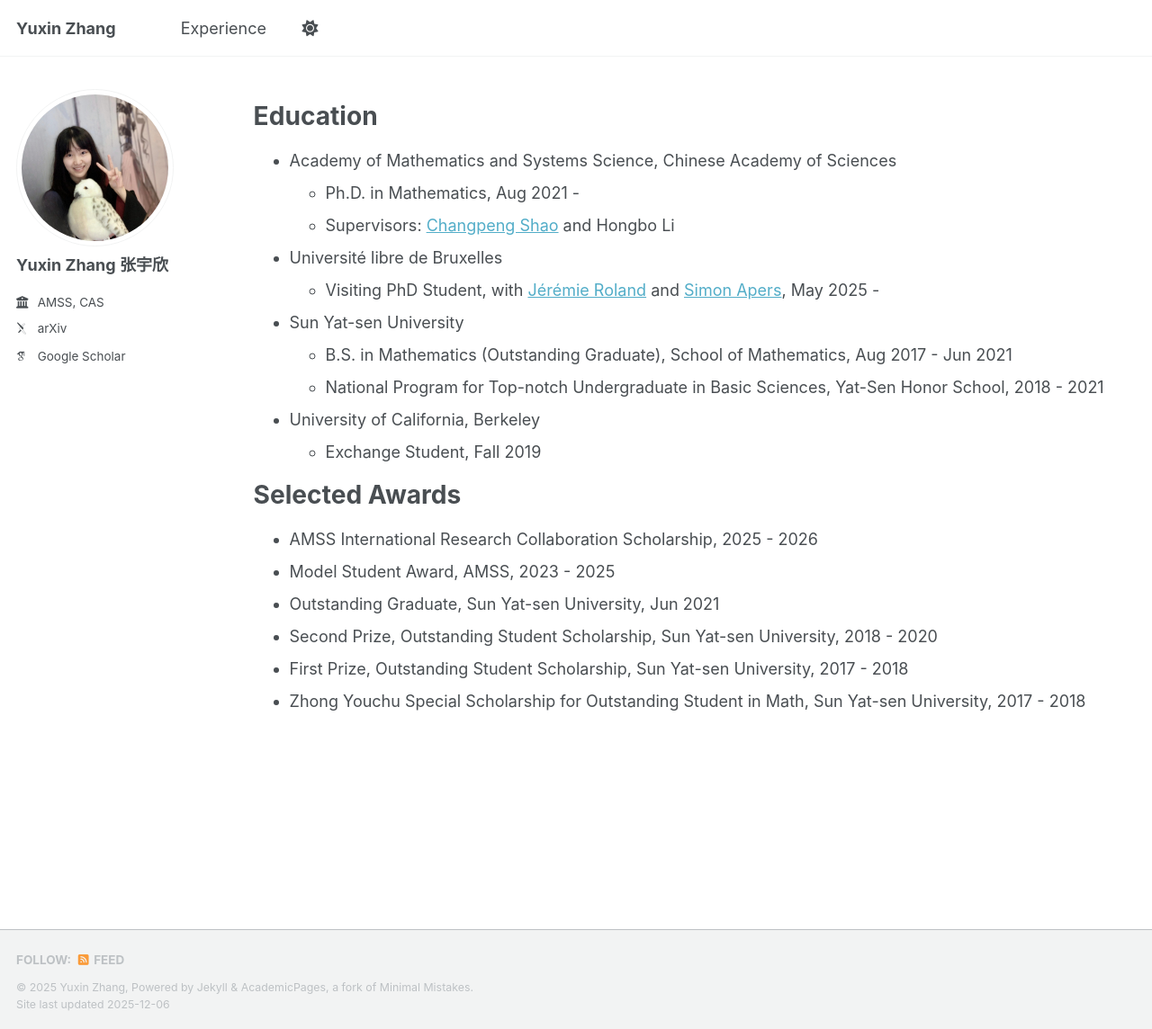
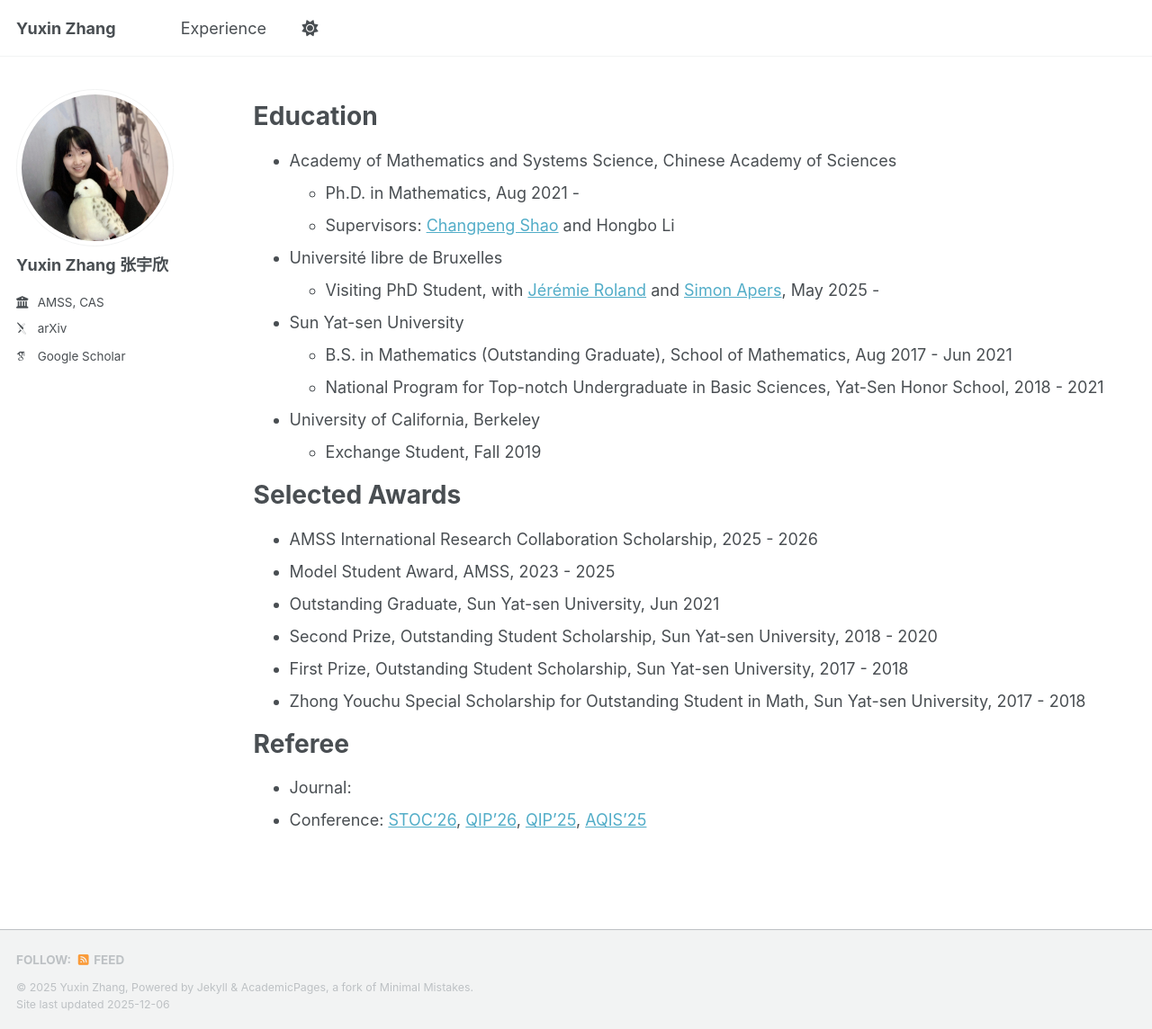
Before and after one commit to yuxinzhangmath/yuxinzhangmath.github.io, a Jekyll site: the page built from _pages/experience.md, in a window 1280 px wide and 1144 px high. Shown: the whole window at 90% size. Built offline with Jekyll 4.4.1, drawn with Linux system fonts in a browser that asks for light colours; some web fonts are replaced; a script bundle is joined from its source files by our own code; library files that are not in the unit come from our copies.

Commit message:
Update experience.md

```diff
--- a/_pages/experience.md
+++ b/_pages/experience.md
@@ -31,3 +31,9 @@ author_profile: true
 * Second Prize, Outstanding Student Scholarship, Sun Yat-sen University, 2018 - 2020
 * First Prize, Outstanding Student Scholarship, Sun Yat-sen University, 2017 - 2018
 * Zhong Youchu Special Scholarship for Outstanding Student in Math, Sun Yat-sen University, 2017 - 2018
+
+
+# Referee
+
+* Journal:
+* Conference: [STOC'26](https://acm-stoc.org/stoc2026/), [QIP'26](https://qip2026.lu.lv/), [QIP'25](https://rsvp.duke.edu/event/qip2025/home), [AQIS'25](http://aqis-conf.org/2025/)
```
